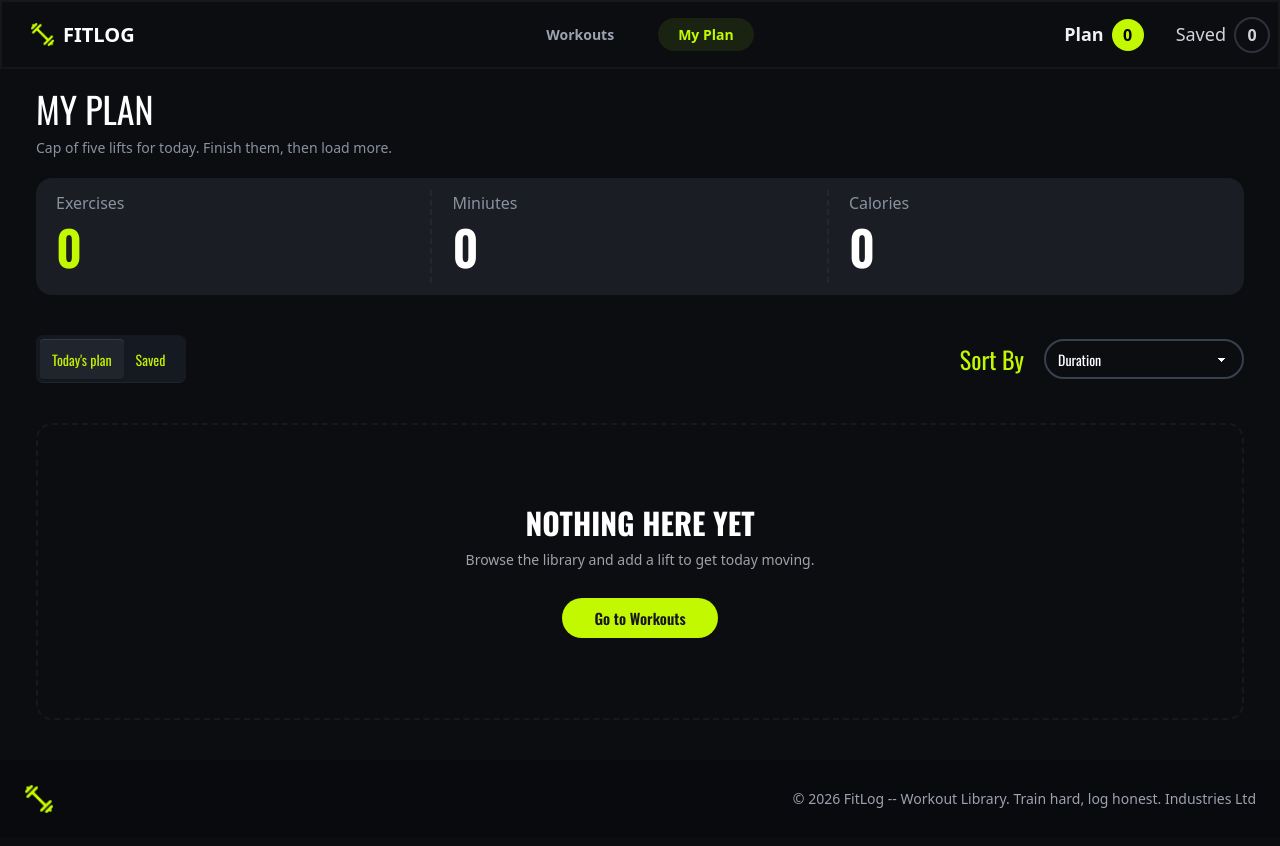
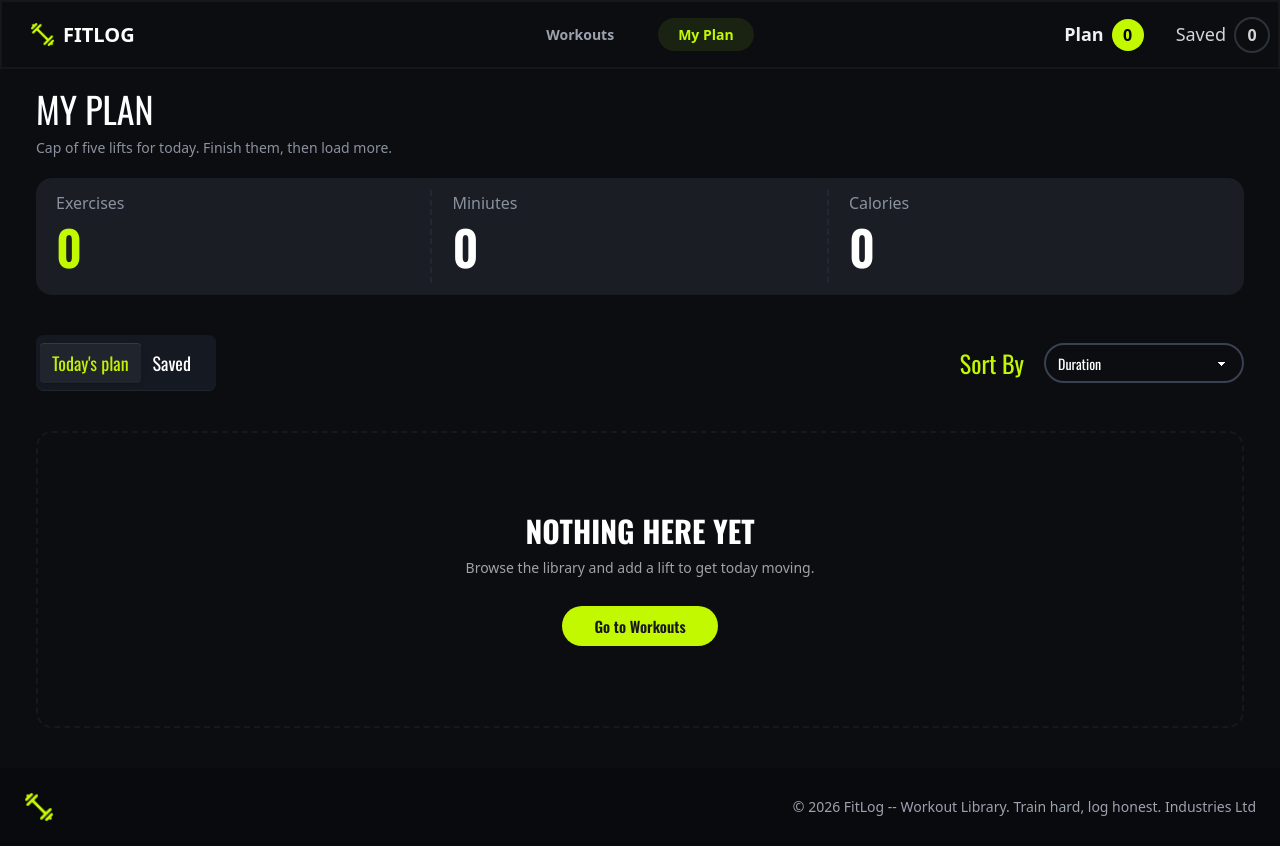
Before and after one commit to mrfizz17/Fit-Log-Project, a Next.js app: page /my-plan in a window 1280 px wide. Built offline with nearby package versions, Linux system fonts and the light colour scheme.

Commit message:
add behavoiur from hero section when click browse workouts its should scroll down to workout library

```diff
--- a/src/app/globals.css
+++ b/src/app/globals.css
@@ -1,2 +1,5 @@
 @import "tailwindcss";
 @plugin "daisyui";
+html {
+  scroll-behavior: smooth;
+}
--- a/src/app/my-plan/page.tsx
+++ b/src/app/my-plan/page.tsx
@@ -67,11 +67,11 @@ const Page = () => {
 
       <div className="md:flex  justify-between mt-10  md:mb-0">
         {/* name of each tab group should be unique */}
-        <div className="tabs tabs-box bg-[#151921] w-[150px]">
+        <div className="tabs tabs-box bg-[#151921] w-[180px] py-2">
           <input
             type="radio"
             name="my_tabs_1"
-            className={`tab  text-[#C4F000] ${currentTab === "today" ? "bg-[#1F242D]" : ""} `}
+            className={`tab text-[18px]  ${currentTab === "today" ? "bg-[#1F242D] text-[#C4F000]" : "text-white"} `}
             aria-label="Today's plan"
             onChange={() => {
               setTab("today");
@@ -81,7 +81,7 @@ const Page = () => {
           <input
             type="radio"
             name="my_tabs_1"
-            className={`tab  text-[#C4F000] ${currentTab === "saved" ? "bg-[#1F242D]" : ""} `}
+            className={`tab  text-[18px] ${currentTab === "saved" ? "bg-[#1F242D] text-[#C4F000]" : "text-white"}`}
             aria-label="Saved"
             onChange={() => {
               setTab("saved");
--- a/src/componets/Hero.tsx
+++ b/src/componets/Hero.tsx
@@ -1,5 +1,7 @@
 import Image from "next/image";
+import Link from "next/link";
 import React from "react";
+import Library from "./LibraryList/Library";
 
 const Hero = () => {
   return (
@@ -17,14 +19,19 @@ const Hero = () => {
             WORKOUT LIBRARY
           </p>
           <h1 className="text-4xl lg:text-5xl font-bold text-white ">
-            TRAIN WITH INTENT. LOG <br className="hidden lg:block"/>
+            TRAIN WITH INTENT. LOG <br className="hidden lg:block" />
             EVERY SET.
           </h1>
-          <p className="py-4 text-[#9CA3AF] font-sans font-semibold text-[15px]">
-            FitLog is a dark, no-nonsense gym companion: pick a lift, lock it <br className="hidden lg:block"/>
+          <p className="py-4 text-[#9CA3AF] font-sans font-semibold text-[15px] italic">
+            FitLog is a dark, no-nonsense gym companion: pick a lift, lock it{" "}
+            <br className="hidden lg:block" />
             into today's plan, and watch the week's work add up.
           </p>
-          <button className="btn btn-primary px-4 font-sans text-[12px] font-bold text-black bg-[#C2F800] border-none">BROWSE WORKOUTS</button>
+          <Link href="#explore-library">
+            <button className="btn btn-primary px-4 font-sans text-[12px] font-bold text-black bg-[#C2F800] border-none">
+              BROWSE WORKOUTS
+            </button>
+          </Link>
         </div>
       </div>
     </div>
--- a/src/componets/LibraryList/Library.tsx
+++ b/src/componets/LibraryList/Library.tsx
@@ -21,7 +21,7 @@ const Library = async() => {
   const excercises:Iexcercise[] = await getproducts();
   console.log(excercises);
   return (
-    <div className="container mx-auto  mt-10 mb-10">
+    <div id="explore-library" className="container mx-auto  mt-10 mb-10 scroll-mt-25">
 
 
     <p className="text-white text-4xl">THE LIBRARY</p>
```
